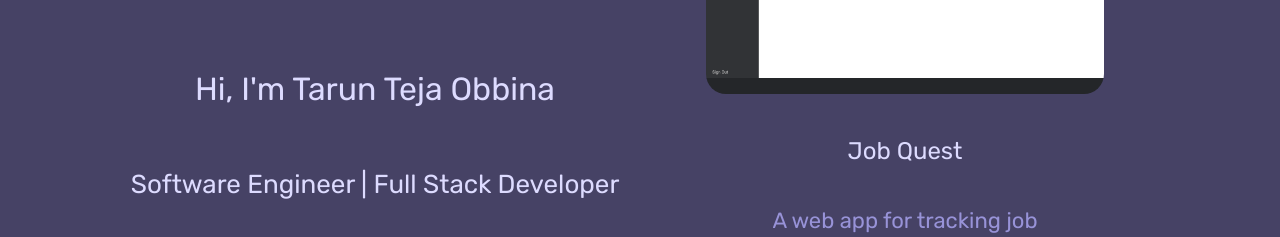
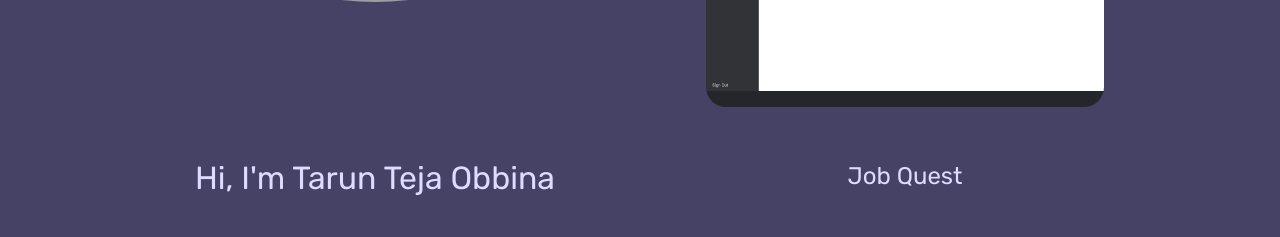
Before and after one commit to iam-tarun/portfolio-app, a React (Create React App) app: page / in a window 1280 px wide. Shown: the part 256-493 px from the top of the page. Built offline with nearby package versions, Linux system fonts and the light colour scheme; grey boxes are pictures that could not be loaded.

Commit message:
fix homepage image

```diff
--- a/src/index.css
+++ b/src/index.css
@@ -133,7 +133,7 @@ h4 {
 .profile img {
   margin-top: 70px;
   margin-inline: auto;
-  width: 40%;
+  width: 60%;
   height: 60%;
   grid-column: 1/9;
   grid-row: 1/2;
@@ -141,7 +141,7 @@ h4 {
 }
 
 .profile h1 {
-  margin-top: 80px;
+  padding-top: 80px;
   grid-column: 1/9;
   grid-row: 2/3;
 }
```
